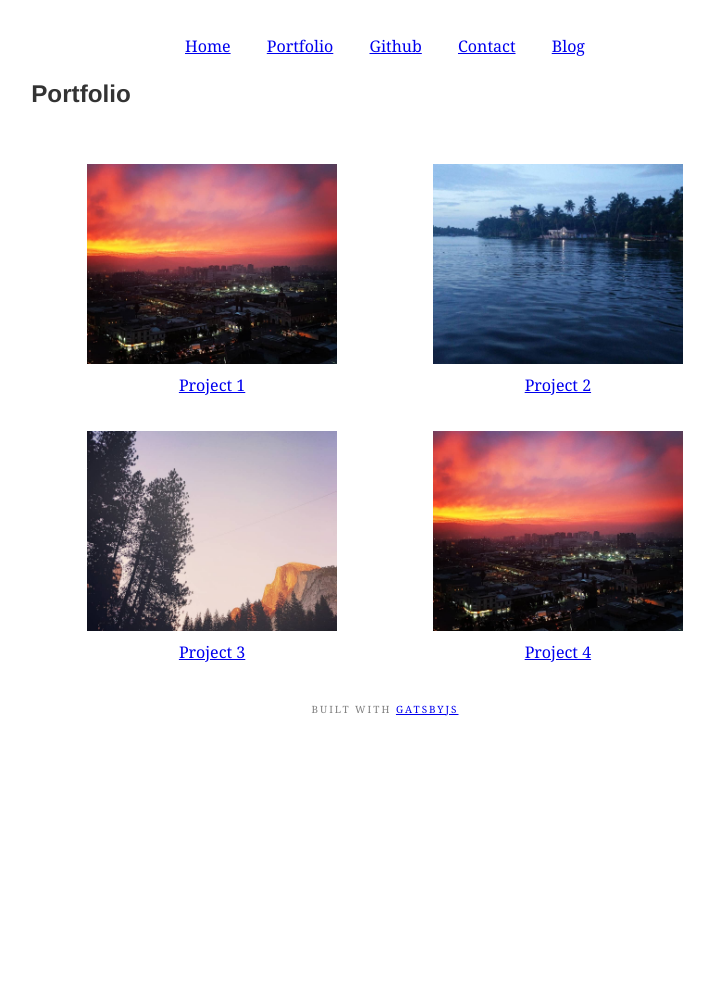
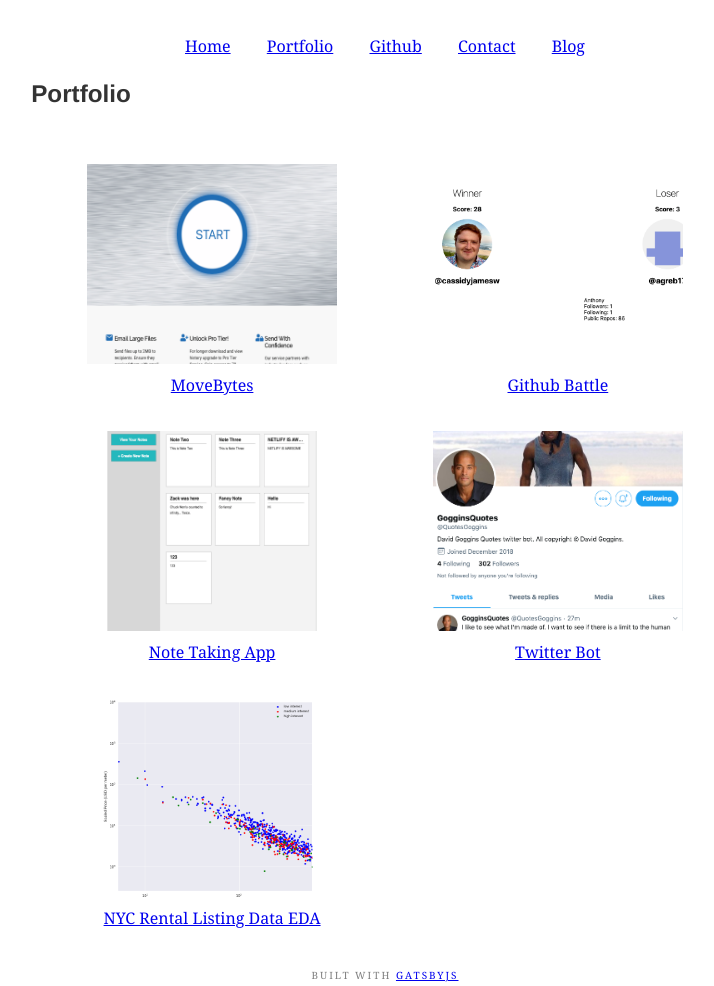
Before and after one commit to cassidyjamesw/portfolio_min, a Gatsby site: page /portfolio in a window 1280 px wide. Shown: the whole page, without its empty margins (255-969 px from the left). Before the commit the page ends 800 px from the top, so only its background shows below. Built offline with nearby package versions, Linux system fonts and the light colour scheme; Gatsby itself is replaced by a stand-in of ours; some packages are replaced by stand-ins of ours.

Commit message:
portfolio section redone

```diff
--- a/src/data/portfolio.js
+++ b/src/data/portfolio.js
@@ -1,43 +1,44 @@
-import Image1 from './../assets/images/image1.jpg'
-import Image2 from './../assets/images/image2.jpg'
-import Image3 from './../assets/images/image3.jpg'
+import MoveBytes from './../assets/images/MoveBytes.png'
+import Goggins from './../assets/images/Goggins2.png'
+import githubBattle from './../assets/images/githubBattle.png'
+import LambdaNotes from './../assets/images/LambdaNotes.png'
+import Subway from './../assets/images/Subway.png'
 
 const data = [
   {
-    title: 'Project 1',
-    website: 'https://example.com',
-    description: ` Lorem ipsum dolor sit amet, consectetur adipiscing elit, sed do
-    eiusmod tempor incididunt ut labore et dolore magna aliqua. At augue
-    eget arcu dictum varius duis.`,
-    image: Image1,
-    github: 'https://example.com',
+    title: 'MoveBytes',
+    website: 'https://www.movebytes.com/',
+    description: `Send files up to 2MB to recipients. Ensure they received them with email confirmation, and check if they've downloaded with view and download tracking.
+    Built with React and Node, hosted on AWS.`,
+    image: MoveBytes,
+    github: 'https://github.com/Lambda-School-Labs/labs10-big-files',
   },
   {
-    title: 'Project 2',
-    website: 'https://example.com',
-    description: ` Lorem ipsum dolor sit amet, consectetur adipiscing elit, sed do
-    eiusmod tempor incididunt ut labore et dolore magna aliqua. At augue
-    eget arcu dictum varius duis.`,
-    image: Image2,
-    github: 'https://example.com',
+    title: 'Github Battle',
+    website: 'https://github-battle-86428.firebaseapp.com/',
+    description: ` Github Battle is a React App that pulls data from the Github API to achieve multiple actions like Github Users Battle, Most Popular Repos and User Info`,
+    image: githubBattle,
+    github: 'https://github.com/cassidyjamesw/githubbattle',
   },
   {
-    title: 'Project 3',
-    website: 'https://example.com',
-    description: ` Lorem ipsum dolor sit amet, consectetur adipiscing elit, sed do
-    eiusmod tempor incididunt ut labore et dolore magna aliqua. At augue
-    eget arcu dictum varius duis.`,
-    image: Image3,
-    github: 'https://example.com',
+    title: 'Note Taking App',
+    website: 'https://cassidy-backendprojectweek.netlify.com/',
+    description: ` Note Taking App built with React and Node, hosted on Heroku.`,
+    image: LambdaNotes,
+    github: 'https://github.com/cassidyjamesw/front-end-BEPW',
   },
   {
-    title: 'Project 4',
-    website: 'https://example.com',
-    description: ` Lorem ipsum dolor sit amet, consectetur adipiscing elit, sed do
-    eiusmod tempor incididunt ut labore et dolore magna aliqua. At augue
-    eget arcu dictum varius duis.`,
-    image: Image1,
-    github: 'https://example.com',
+    title: 'Twitter Bot',
+    website: 'https://twitter.com/QuotesGoggins',
+    description: ` Twitter Bot that cycles through David Goggins Quotes. Built with Python.`,
+    image: Goggins,
+    github: 'https://github.com/cassidyjamesw/quotebot',
+  },
+  {
+    title: 'NYC Rental Listing Data EDA',
+    description: ` My goal with this project was to clean the NYC Rental Listing Data and to visualize relationships between rental price/interest and its proximity to Subways.`,
+    image: Subway,
+    github: 'https://github.com/cassidyjamesw/Project',
   },
 ]
 
```
Also changed, not shown: src/pages/journey.js (deleted, +0 -78 lines), src/assets/images/Goggins2.png (added), src/assets/images/LambdaNotes.png (added), src/assets/images/MoveBytes.png (added), src/assets/images/Subway.png (added), src/assets/images/avatar2.png (deleted), src/assets/images/githubBattle.png (added), src/assets/images/image1.jpg (deleted), src/assets/images/image2.jpg (deleted), src/assets/images/image3.jpg (deleted), src/assets/images/main_image2.jpg (deleted).
